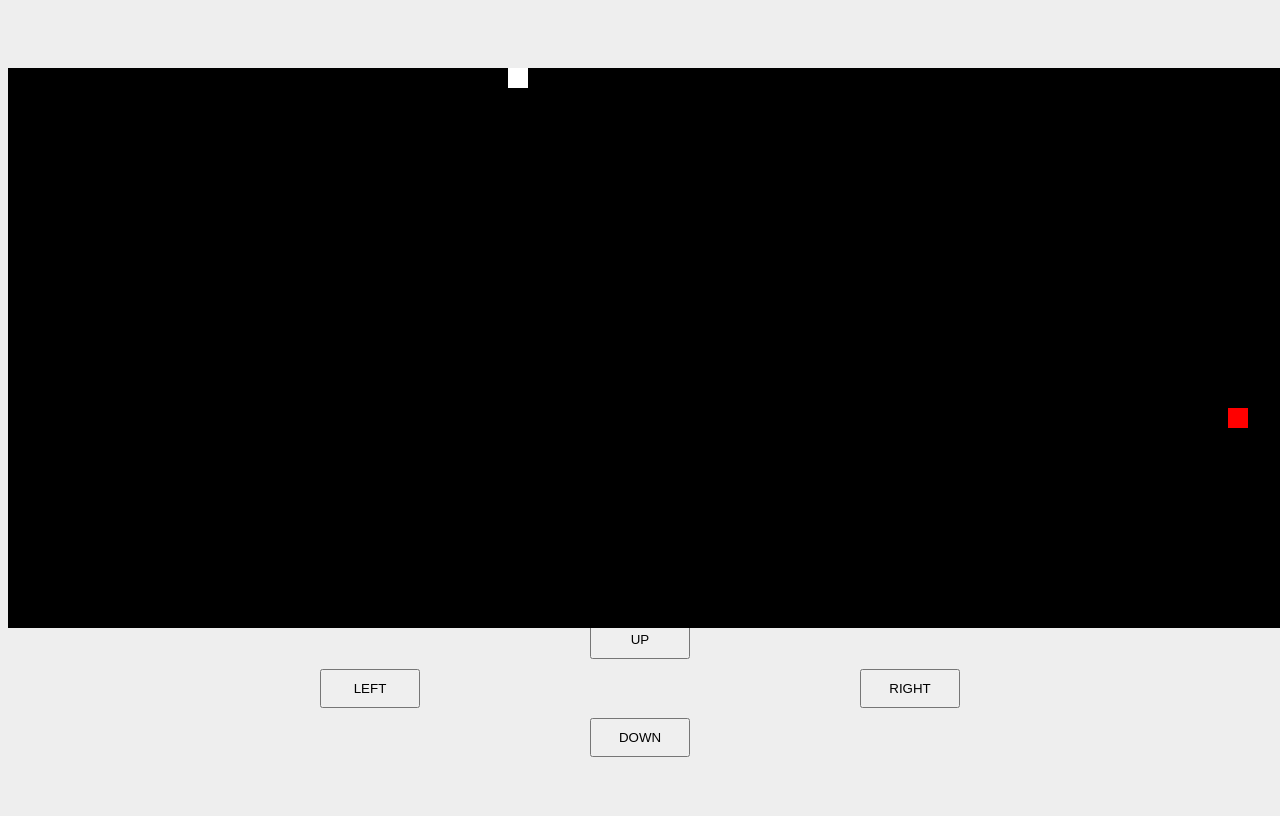
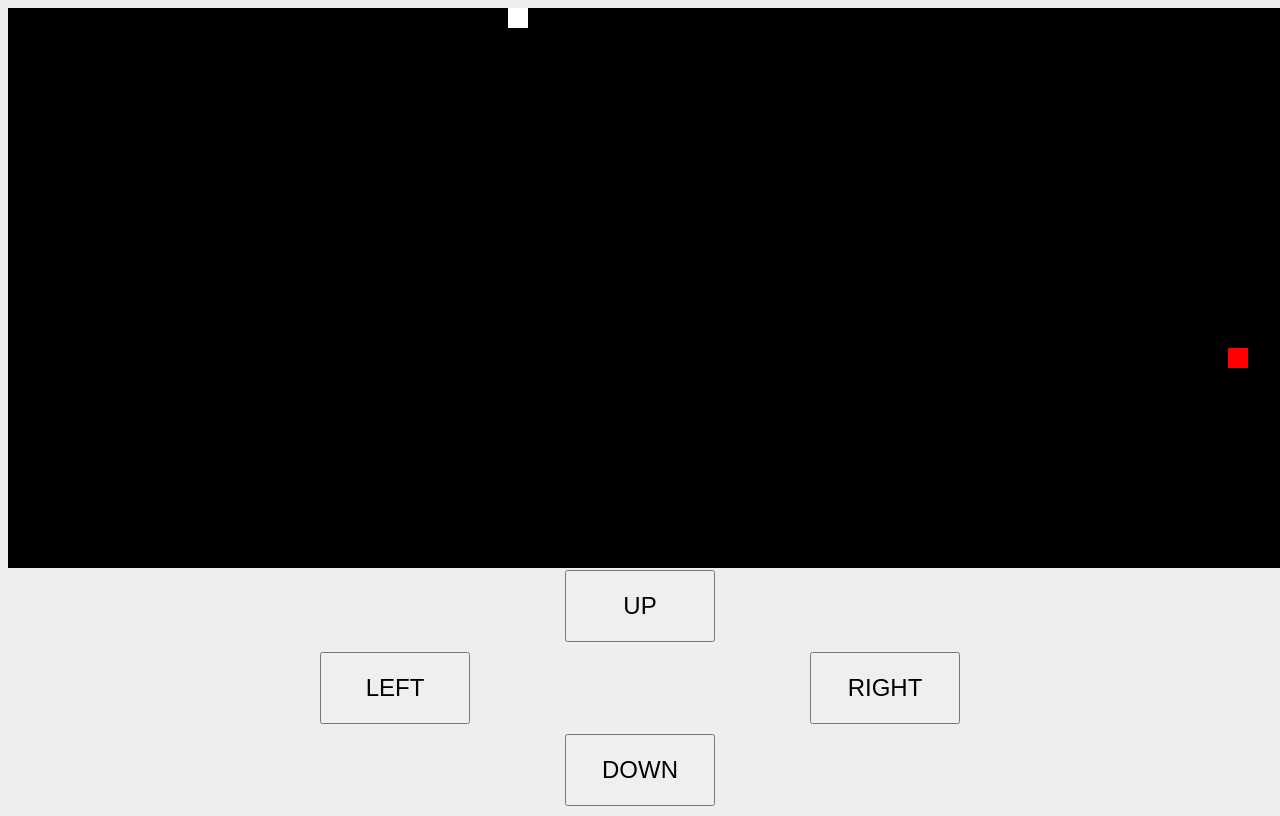
Before and after one commit to tjschauman/t_snake_game, a plain HTML site: page index.html in a window 1280 px wide. Drawn offline with Linux system fonts and the light colour scheme.

Commit message:
Update snake.css

```diff
--- a/snake.css
+++ b/snake.css
@@ -12,6 +12,7 @@ body {
     display: block;
     margin: 0 auto;
     background-color: black;
+    height: 70vh; /* Adjusted for larger buttons */
 }
 
 .dot {
@@ -28,7 +29,6 @@ body {
     height: 20px;
 }
 
-/* Add the following CSS for the control buttons */
 .controls {
     display: flex;
     justify-content: space-around;
@@ -38,7 +38,7 @@ body {
 
 .controller {
     width: 100vw;
-    height: 15vh;
+    height: 30vh; /* Adjusted for larger buttons */
     display: flex;
     flex-direction: column;
     align-items: center;
@@ -53,7 +53,8 @@ body {
 }
 
 button {
-    padding: 10px;
-    width: 20vw;
-    max-width: 100px;
+    padding: 20px; /* Increase as needed */
+    font-size: 24px; /* Increase as needed */
+    width: 25vw; /* Increase as needed */
+    max-width: 150px; /* Increase as needed */
 }
```
